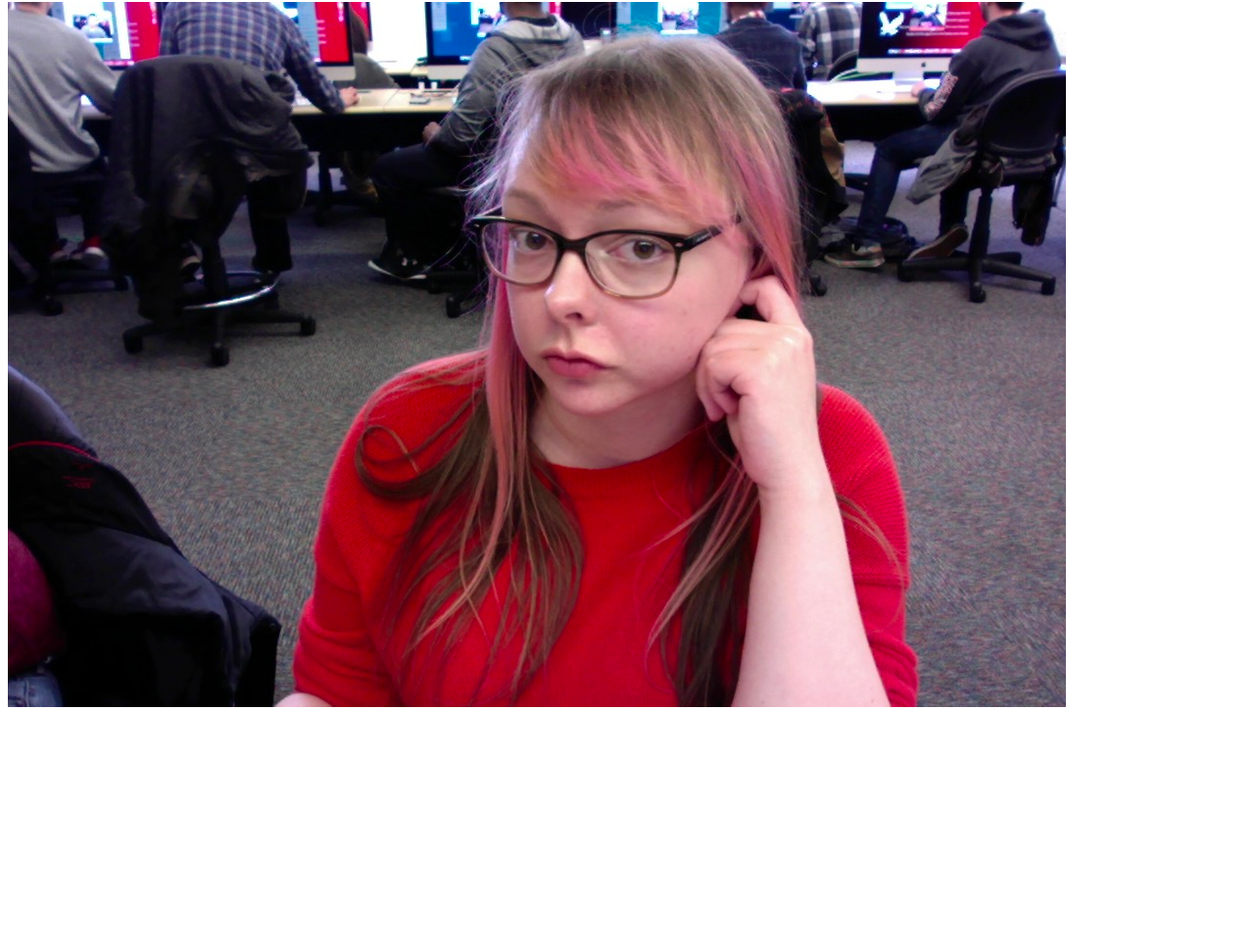
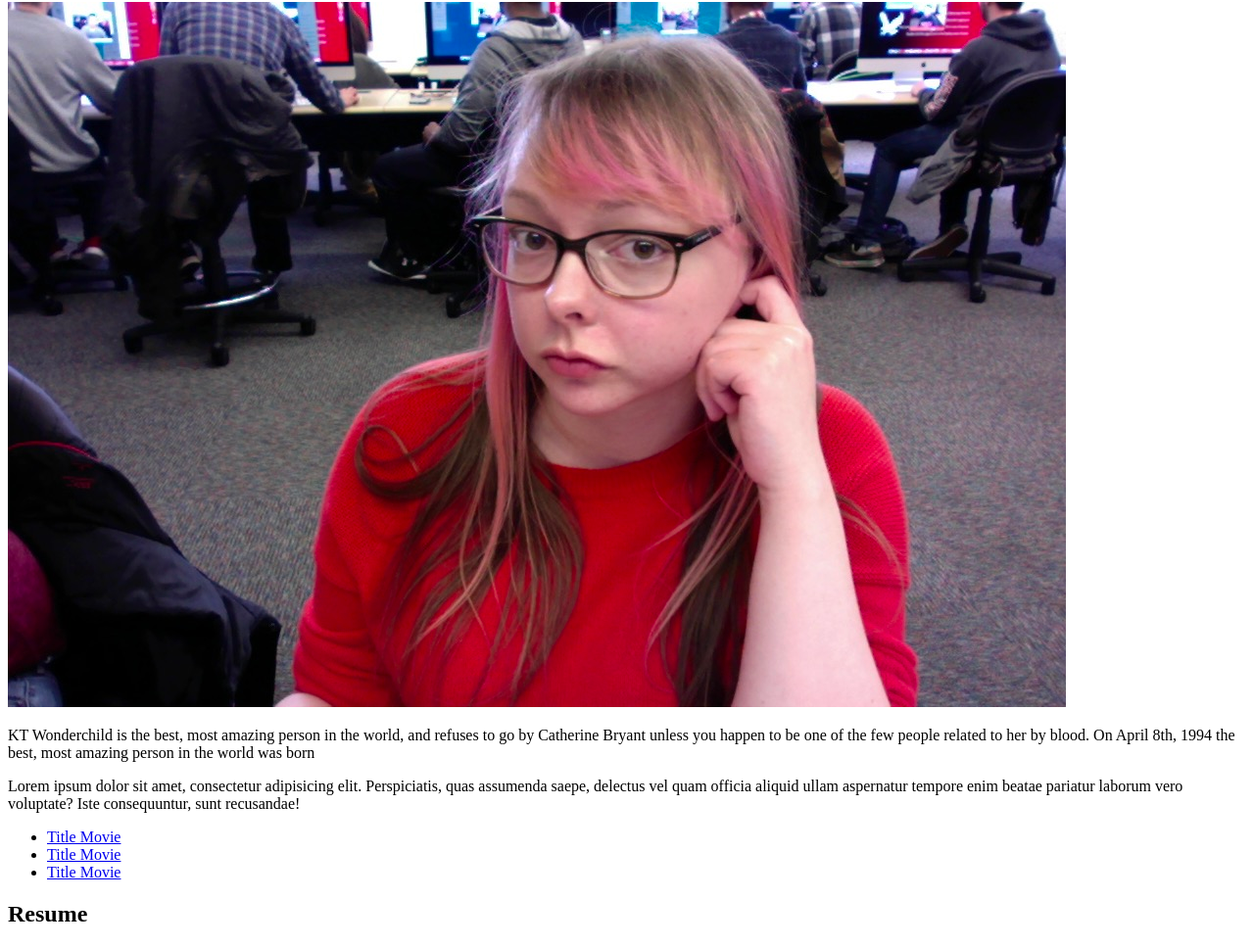
Before and after one commit to CantH8K8/canth8k8.github.io, a plain HTML site: page index.html in a window 1280 px wide. Shown: the part 78-1045 px from the top of the page at 98% size. Before the commit the page ends 812 px from the top, so only its background shows below. Drawn offline with Linux system fonts and the light colour scheme.

Commit message:
Started Bio and Resume
In-class: start on bio and resume

```diff
--- a/index.html
+++ b/index.html
@@ -10,5 +10,19 @@
 
     <img src="img/Photo%20on%201-9-17%20at%2010.50%20AM.jpg" alt="">
 
+<p>KT Wonderchild is the best, most amazing person in the world, and refuses to go by Catherine Bryant unless you happen to be one of the few people related to her by blood.
+
+    On April 8th, 1994 the best, most amazing person in the world was born </p>
+
+    <p>Lorem ipsum dolor sit amet, consectetur adipisicing elit. Perspiciatis, quas assumenda saepe, delectus vel quam officia aliquid ullam aspernatur tempore enim beatae pariatur laborum vero voluptate? Iste consequuntur, sunt recusandae!</p>
+
+    <ul>
+        <li><a href="http://">Title Movie</a></li>
+        <li><a href="http://">Title Movie</a></li>
+        <li><a href="http://">Title Movie</a></li>
+    </ul>
+
+    <h2>Resume</h2>
+
 </body>
 </html>
```
